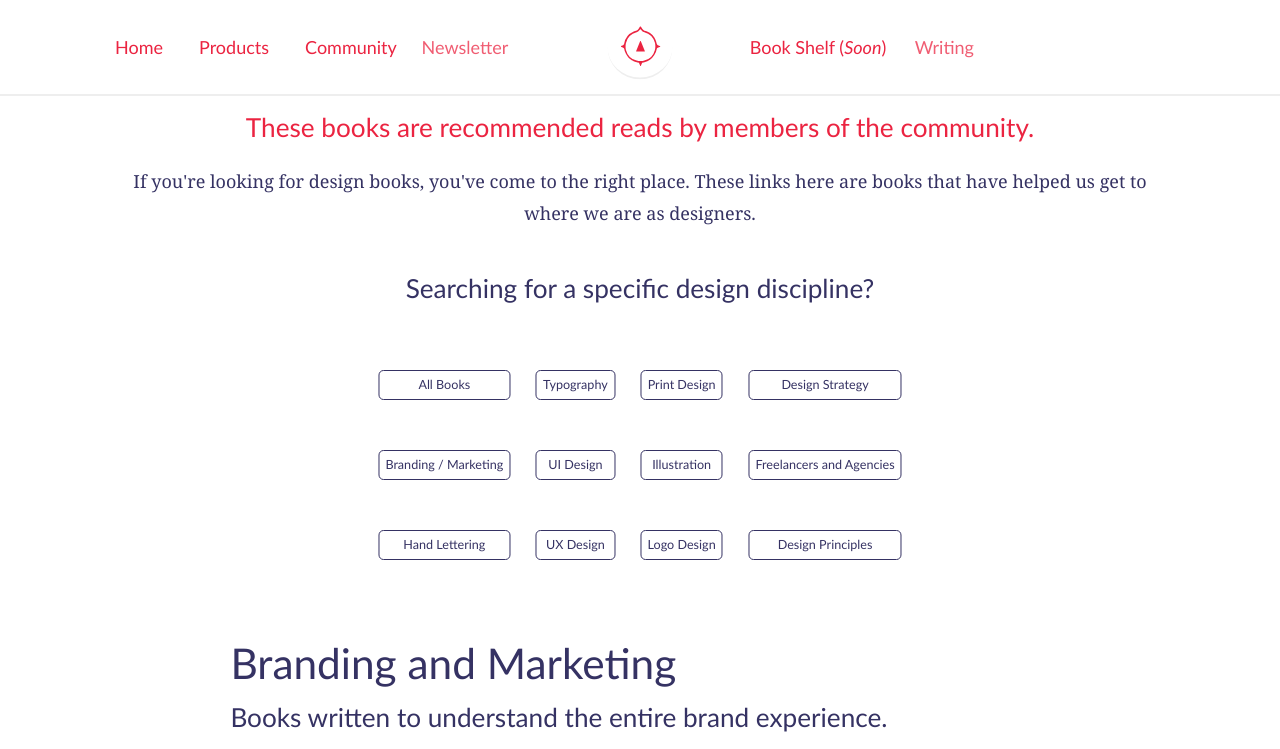
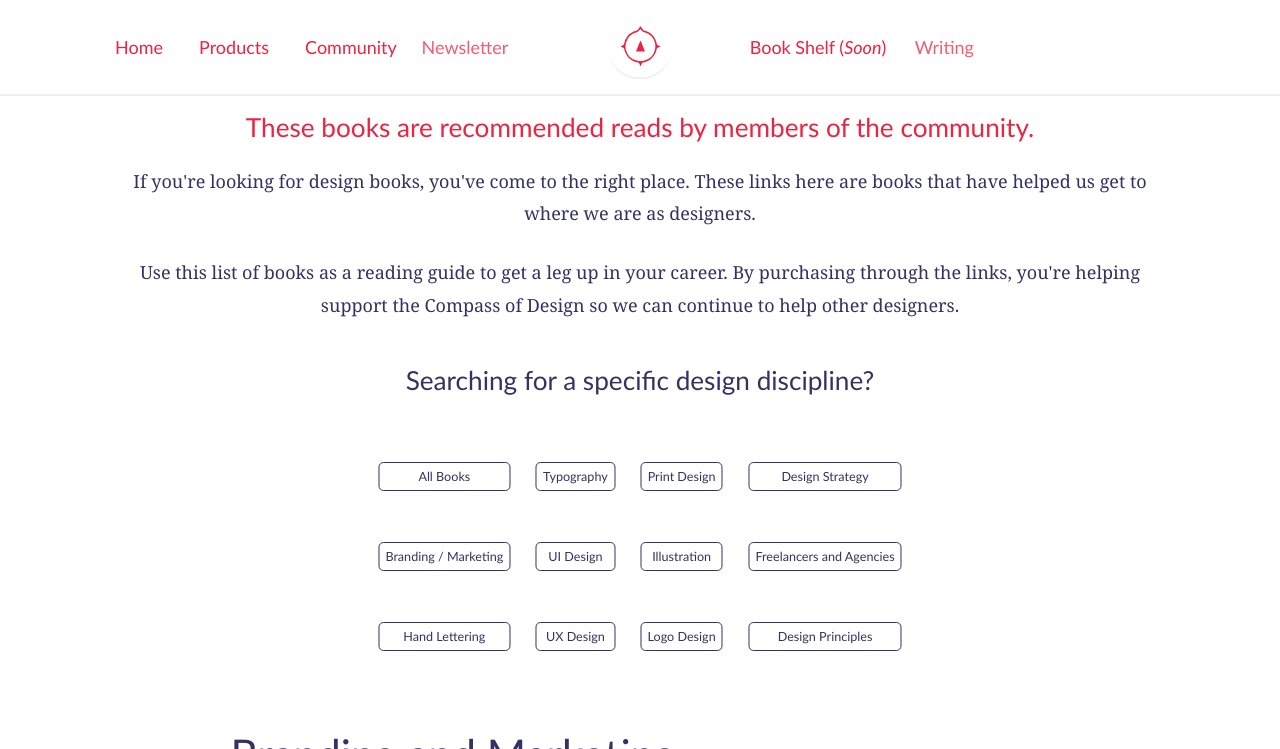
Before and after one commit to compassofdesign/site, a Jekyll site: the page built from books/index.html, in a window 1280 px wide and 900 px high, scrolled down 301 px, cut to the strip 0-749 px from the top of the window. Built offline with Jekyll 4.4.1, drawn with Linux system fonts in a browser that asks for light colours; nearby versions of some CDN libraries.

Commit message:
Update index.html

```diff
--- a/books/index.html
+++ b/books/index.html
@@ -17,6 +17,7 @@ price: $66
       <h1 id="products">Book Shelf</h1>
       <h3>These books are recommended reads by members of the community.</h3>
       <p>If you're looking for design books, you've come to the right place. These links here are books that have helped us get to where we are as designers.</p>
+      <p>Use this list of books as a reading guide to get a leg up in your career. By purchasing through the links, you're helping support the Compass of Design so we can continue to help other designers.</p>
     </div>
     <div class="module intro">
       <h4>Searching for a specific design discipline?</h4>
```
